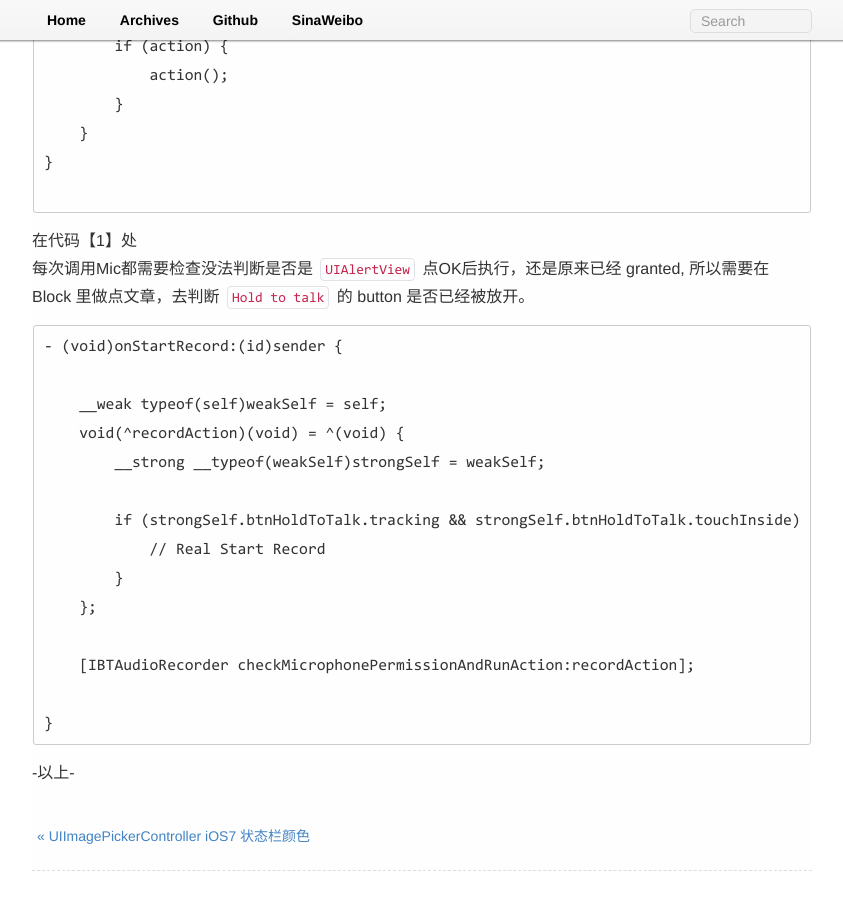
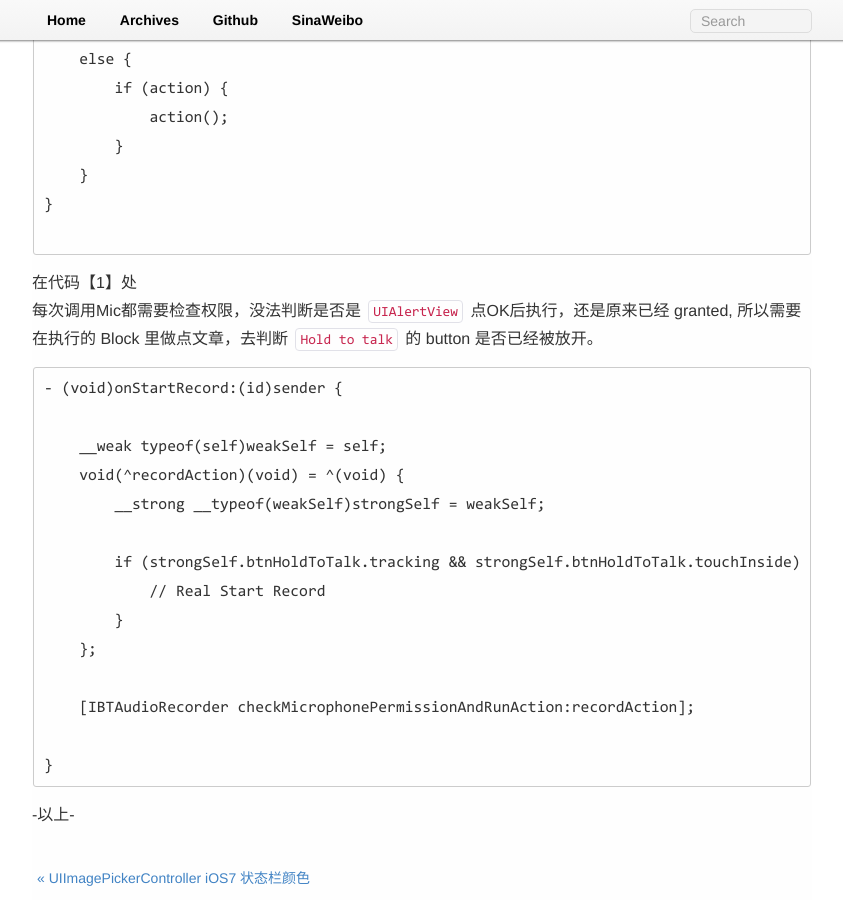
Before and after one commit to Xummer/xummer.github.com, a Jekyll site: the page built from _posts/2014-09-15-iOS-7-Mic-permission.md, in a window 1280 px wide and 900 px high, scrolled down 2492 px. Shown: the whole window, without its empty margins (218-1061 px from the left). Built offline with Jekyll 4.4.1, drawn with Linux system fonts in a browser that asks for light colours; Markdown is read by kramdown in place of the engine named in the settings; comment, search, counter and statistics services are not loaded; some of the changed text lies outside the part shown.

Commit message:
Update 2014-09-15-iOS-7-Mic-permission.md

````diff
--- a/_posts/2014-09-15-iOS-7-Mic-permission.md
+++ b/_posts/2014-09-15-iOS-7-Mic-permission.md
@@ -19,6 +19,7 @@ Flickr
 
 微信
 ![](https://farm6.staticflickr.com/5575/15224997626_1b002a2216.jpg)
+
 这会影响某些操作，如实现如微信的 `Hold to Talk` 时，在iOS7以上第一次只能做权限请求，第二次才能开始真正的 `Hold to Talk`。
 
 ### Mic权限相关代码
@@ -35,7 +36,7 @@ typedef void (^PermissionBlock)(BOOL granted);
 
 ### 解决方法
 
-贴上代码 在检查获取到权限后调用Block
+贴上代码：在检查获取到权限后调用Block
 
 ```
 + (void)checkMicrophonePermissionAndRunAction:(void (^)(void))action {
@@ -76,7 +77,7 @@ typedef void (^PermissionBlock)(BOOL granted);
 ```
 
 在代码【1】处
-每次调用Mic都需要检查没法判断是否是 `UIAlertView` 点OK后执行，还是原来已经 granted, 所以需要在 Block 里做点文章，去判断 `Hold to talk` 的 button 是否已经被放开。
+每次调用Mic都需要检查权限，没法判断是否是 `UIAlertView` 点OK后执行，还是原来已经 granted, 所以需要在执行的 Block 里做点文章，去判断 `Hold to talk` 的 button 是否已经被放开。
 
 ```
 - (void)onStartRecord:(id)sender {
````
